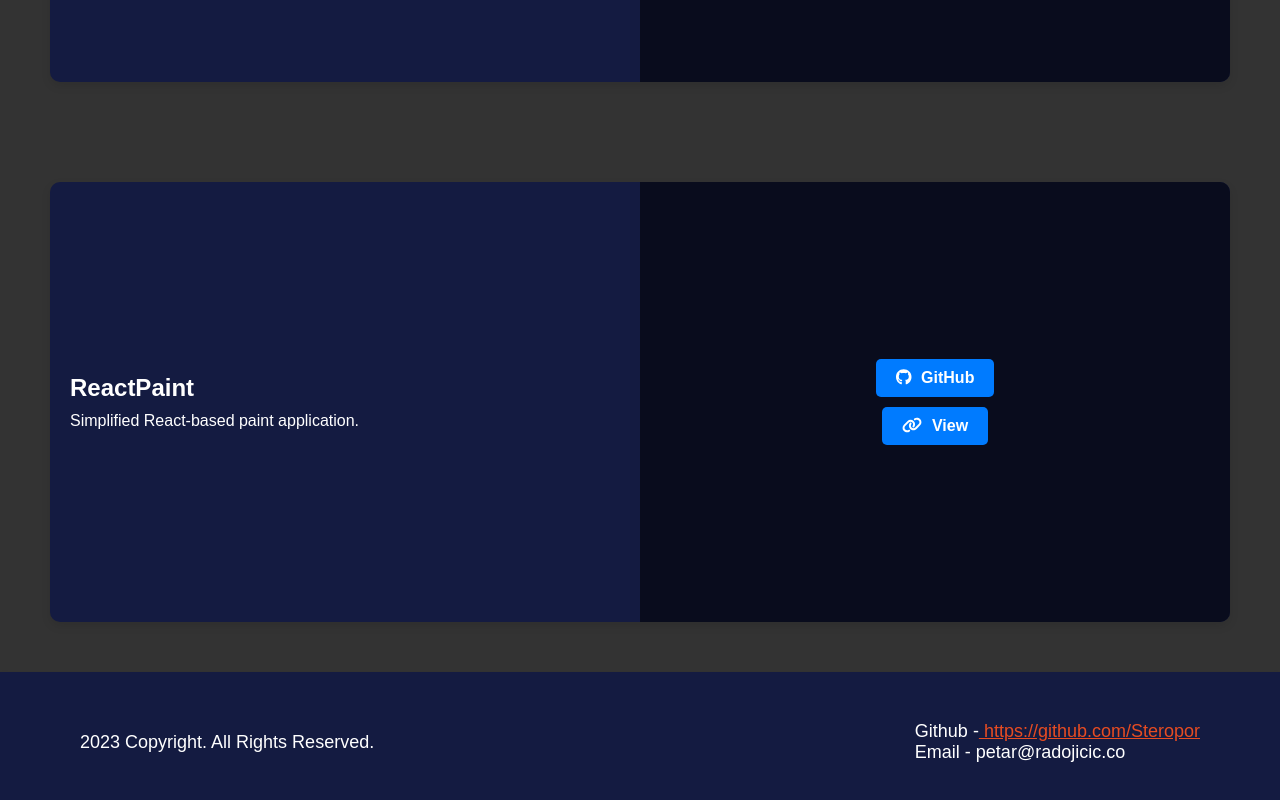
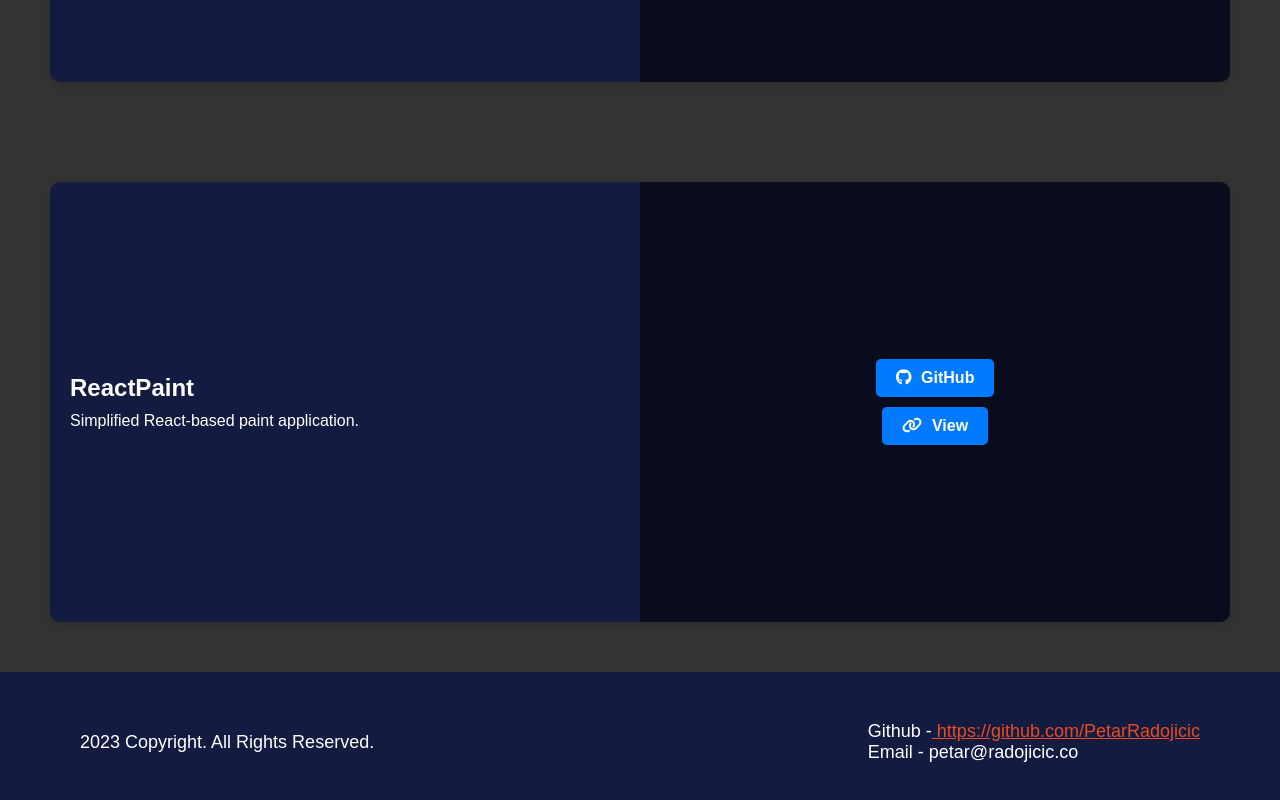
Before and after one commit to PetarRadojicic/ProjectHostLibrary, a React (Create React App) app: page / in a window 1280 px wide. Shown: the part 2653-3453 px from the top of the page. Built offline with nearby package versions, Linux system fonts and the light colour scheme.

Commit message:
fixed style issue

```diff
--- a/src/project_library/Footer/Footer.js
+++ b/src/project_library/Footer/Footer.js
@@ -10,7 +10,7 @@
       <div className={styles.footerRight}>
         <span>
           Github -
-          <a href="https://github.com/PetarRadojicic"> https://github.com/Steropor</a>
+          <a href="https://github.com/PetarRadojicic"> https://github.com/PetarRadojicic</a>
           <p>Email - petar@radojicic.co</p>
         </span>
       </div>
```
